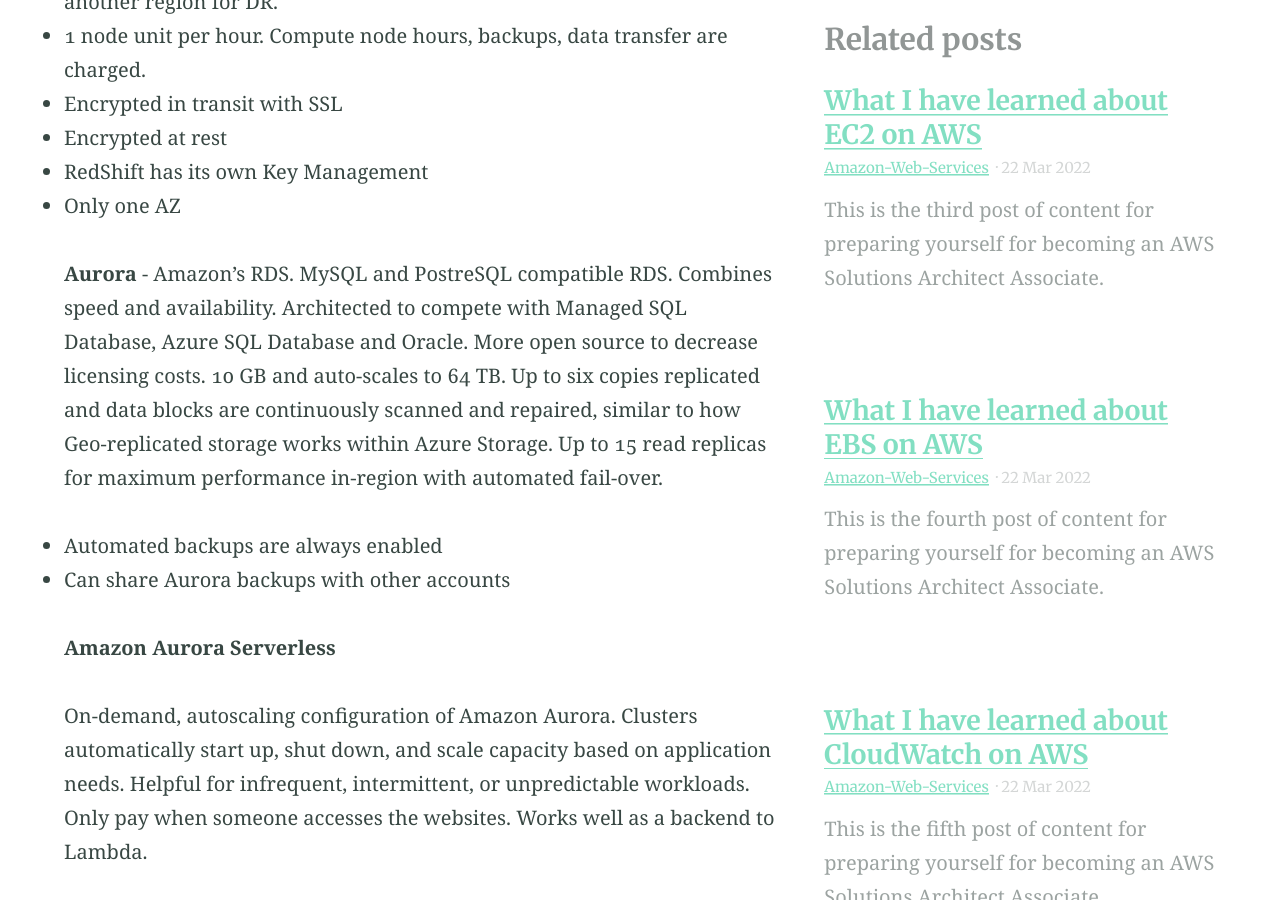
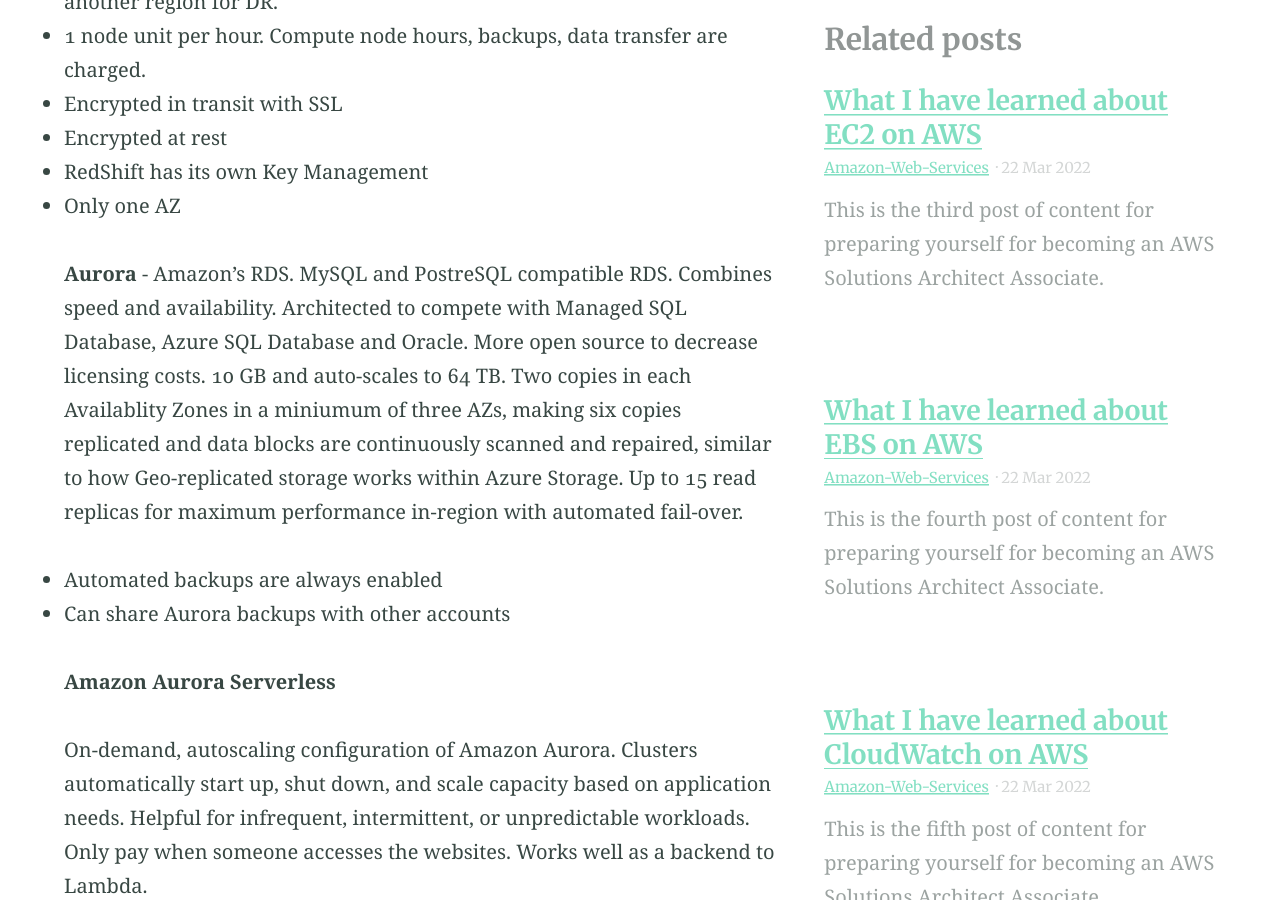
Before and after one commit to captainhyperscaler/captainhyperscaler.github.io, a Jekyll site: the page built from _posts/2022-03-22-aws-rds.md, in a window 1280 px wide and 900 px high, scrolled down 4440 px. Built offline with Jekyll 4.4.1, drawn with Linux system fonts in a browser that asks for light colours.

Commit message:
Update 2022-03-22-aws-rds.md

```diff
--- a/_posts/2022-03-22-aws-rds.md
+++ b/_posts/2022-03-22-aws-rds.md
@@ -92,7 +92,7 @@ Facilitates a migration from a source database to a target database.  DMS can mi
 - Only one AZ
 
 
-**Aurora** - Amazon's RDS. MySQL and PostreSQL compatible RDS.  Combines speed and availability.  Architected to compete with Managed SQL Database, Azure SQL Database and Oracle.  More open source to decrease licensing costs.  10 GB and auto-scales to 64 TB. Up to six copies replicated and data blocks are continuously scanned and repaired, similar to how Geo-replicated storage works within Azure Storage.  Up to 15 read replicas for maximum performance in-region with automated fail-over.
+**Aurora** - Amazon's RDS. MySQL and PostreSQL compatible RDS.  Combines speed and availability.  Architected to compete with Managed SQL Database, Azure SQL Database and Oracle.  More open source to decrease licensing costs.  10 GB and auto-scales to 64 TB. Two copies in each Availablity Zones in a miniumum of three AZs, making six copies replicated and data blocks are continuously scanned and repaired, similar to how Geo-replicated storage works within Azure Storage.  Up to 15 read replicas for maximum performance in-region with automated fail-over.
 - Automated backups are always enabled
 - Can share Aurora backups with other accounts
 
```
